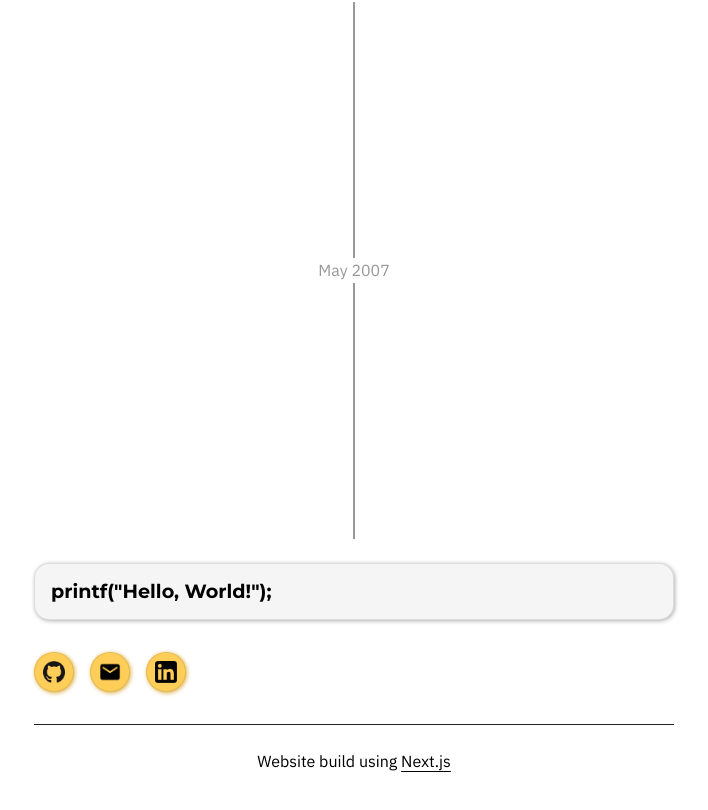
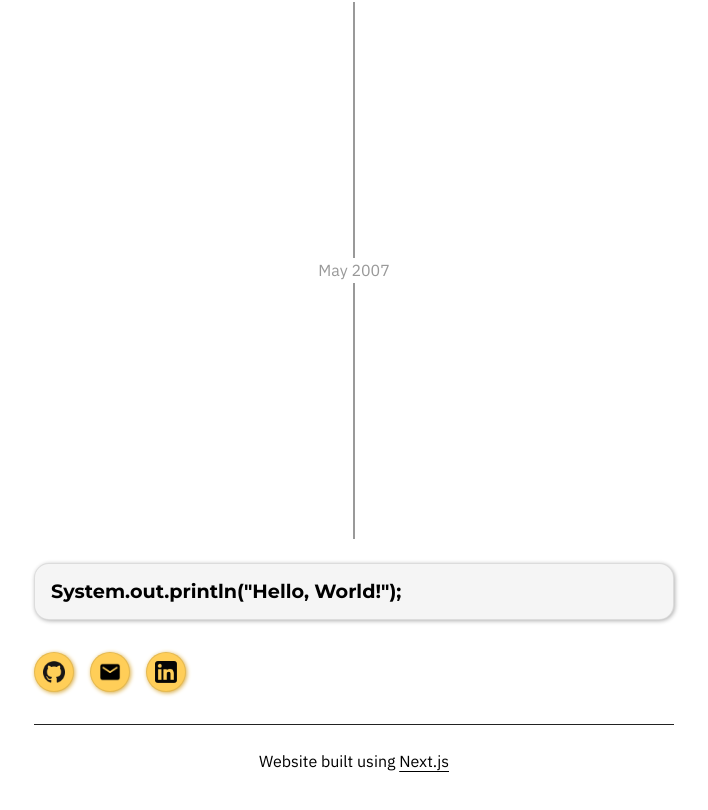
Before and after one commit to Tennis-Ball/personal_website, a Next.js app: page /timeline in a window 1280 px wide. Shown: the part 704-1514 px from the top of the page, without its empty margins (286-994 px from the left). Built offline with nearby package versions, Linux system fonts and the light colour scheme.

Commit message:
typo fixes

```diff
--- a/pages/index.js
+++ b/pages/index.js
@@ -190,7 +190,7 @@ export default function Home() {
 			</div>
 
 			<div className={`line`}></div>
-			<p style={{textAlign: "center"}}>Website build using <a href="https://github.com/Tennis-Ball/personal_website" target="_blank" rel="noreferrer">Next.js</a></p>
+			<p style={{textAlign: "center"}}>Website built using <a href="https://github.com/Tennis-Ball/personal_website" target="_blank" rel="noreferrer">Next.js</a></p>
 		</>
 		)
 	}
--- a/pages/timeline/index.js
+++ b/pages/timeline/index.js
@@ -8,7 +8,7 @@ import Contacts from '/components/contacts'
 
 export default function Timeline(){
     let events = [
-        {content: <Box><h3>printf(&quot;Hello, World!&quot;);</h3></Box>, date:"5/10/2007" },
+        {content: <Box><h3>System.out.println(&quot;Hello, World!&quot;);</h3></Box>, date:"5/10/2007" },
         {content: <Box><h3>Start at Boston Latin School</h3></Box>, date:"9/01/2019" },
         {content: <Box><h3>Website hosted with Vercel!</h3></Box>, date:"8/01/2022" },
     ]
@@ -44,7 +44,7 @@ export default function Timeline(){
             })()}
             <Contacts/>
             <div className={`line`}></div>
-			<p style={{textAlign: "center"}}>Website build using <a href="https://github.com/Tennis-Ball/personal_website" target="_blank" rel="noreferrer">Next.js</a></p>
+			<p style={{textAlign: "center"}}>Website built using <a href="https://github.com/Tennis-Ball/personal_website" target="_blank" rel="noreferrer">Next.js</a></p>
         </>
     )
 }
```
